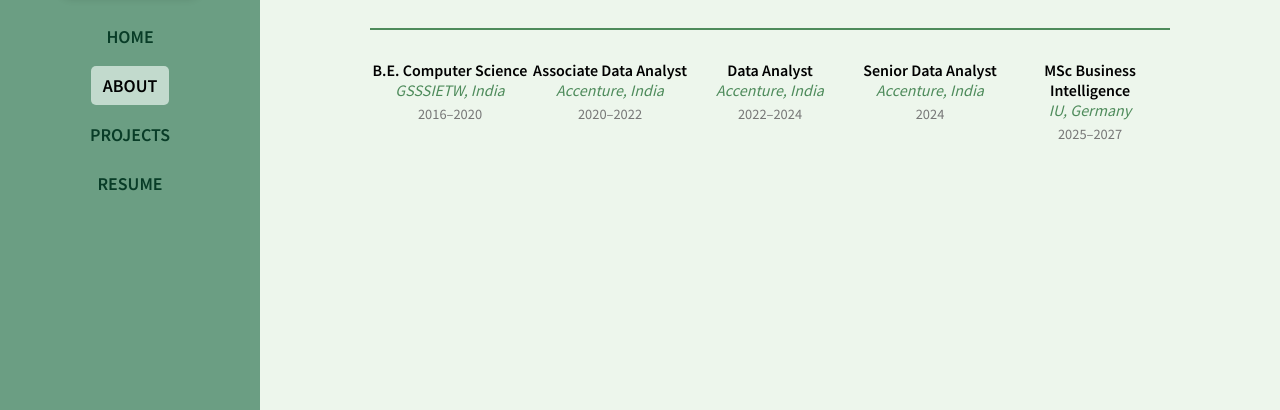
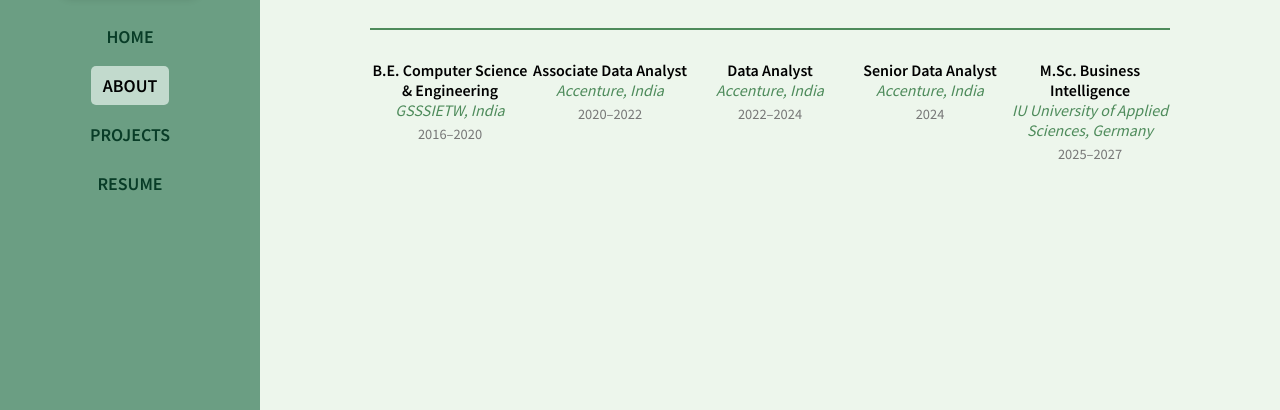
Before and after one commit to shivalirkumar26/shivali.github.io, a plain HTML site: page index.html in a window 1280 px wide. Both pictures are taken after a click on the link "ABOUT". Shown: the part 390-800 px from the top of the page. Drawn offline with Linux system fonts and the light colour scheme.

Commit message:
Update index.html

```diff
--- a/index.html
+++ b/index.html
@@ -52,7 +52,7 @@
 
   <div class="timeline-item fade-in">
     <span class="circle"></span>
-    <p class="role">B.E. Computer Science<br><span class="company">GSSSIETW, India</span></p>
+    <p class="role">B.E. Computer Science & Engineering<br><span class="company">GSSSIETW, India</span></p>
     <p class="year">2016–2020</p>
   </div>
 
@@ -76,7 +76,7 @@
 
   <div class="timeline-item fade-in">
     <span class="circle"></span>
-    <p class="role">MSc Business Intelligence<br><span class="company">IU, Germany</span></p>
+    <p class="role">M.Sc. Business Intelligence<br><span class="company">IU University of Applied Sciences, Germany</span></p>
     <p class="year">2025–2027</p>
   </div>
 </div>
```
